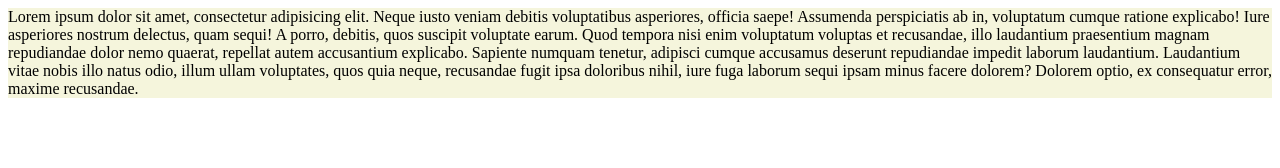
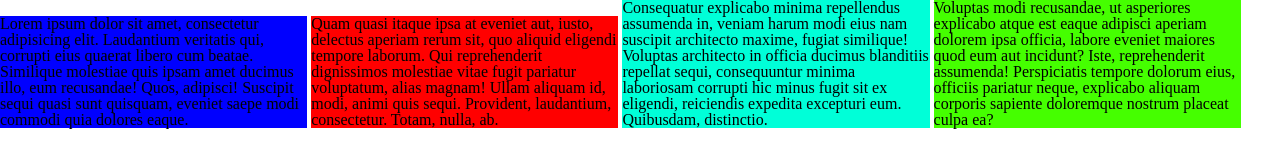
Before and after one commit to konrad03934/weekend-2, a plain HTML site: page responsywność/index.html in a window 1280 px wide. Drawn offline with Linux system fonts and the light colour scheme.

Commit message:
@media
ogarnąć to bo to jest mega ważne

```diff
--- /dev/null
+++ b/responsywność/css/responsive.css
@@ -0,0 +1,34 @@
+@media (min-width: 1168px) {
+	.box-1, .box-2, .box-3, .box-4 {
+		width: 24%;
+	}
+}
+
+@media (min-width: 999px) and (max-width: 1167px) {
+	.box-1, .box-2, .box-3, .box-4 {
+		width: 24%;
+		color: #c92727;
+		font-size: 1.3em;
+	}
+}
+
+@media (min-width: 769px) and (max-width: 998px) {
+	.box-1, .box-2, .box-3, .box-4 {
+		width: 48%;
+		color: #68b400;
+	}
+}
+
+@media (min-width: 481px) and (max-width: 768px) {
+	.box-1, .box-2, .box-3, .box-4 {
+		width: 100%;
+		color: #c92727;
+		font-size: 1.7em;
+
+	}
+}
+
+@media (min-width: 481px) and (max-width: 768px) {
+	body {
+		overflow: scroll;
+	}
--- a/responsywność/css/style.css
+++ b/responsywność/css/style.css
@@ -1,9 +1,100 @@
+/* http://meyerweb.com/eric/tools/css/reset/
+   v2.0 | 20110126
+   License: none (public domain)
+*/
+
+html, body, div, span, applet, object, iframe,
+h1, h2, h3, h4, h5, h6, p, blockquote, pre,
+a, abbr, acronym, address, big, cite, code,
+del, dfn, em, img, ins, kbd, q, s, samp,
+small, strike, strong, sub, sup, tt, var,
+b, u, i, center,
+dl, dt, dd, ol, ul, li,
+fieldset, form, label, legend,
+table, caption, tbody, tfoot, thead, tr, th, td,
+article, aside, canvas, details, embed,
+figure, figcaption, footer, header, hgroup,
+menu, nav, output, ruby, section, summary,
+time, mark, audio, video {
+	margin: 0;
+	padding: 0;
+	border: 0;
+	font-size: 100%;
+	font: inherit;
+	vertical-align: baseline;
+}
+/* HTML5 display-role reset for older browsers */
+article, aside, details, figcaption, figure,
+footer, header, hgroup, menu, nav, section {
+	display: block;
+}
+body {
+	line-height: 1;
+
+}
+ol, ul {
+	list-style: none;
+}
+blockquote, q {
+	quotes: none;
+}
+blockquote:before, blockquote:after,
+q:before, q:after {
+	content: '';
+	content: none;
+}
+table {
+	border-collapse: collapse;
+	border-spacing: 0;
+}
+
 div {
 	background-color: beige;
 }
+/*
 
 @media (min-width: 768px) and (max-width: 924px) {
 	div {
 	background-color: blue;
 	}
 }
+*/
+
+/*aspekt ratio - stosunek wysokości do szerokości*/
+body {
+	width: 100%;
+	margin: 0;
+	padding: 0;
+	border: 0;
+
+
+
+}
+
+.box-1 {
+	background-color: blue;
+	width: 24%;
+	display: inline-block;
+	font-size: 16px;
+}
+
+.box-2 {
+	background-color: #ff0000;
+	width: 24%;
+	display: inline-block;
+	font-size: 16px;
+}
+
+.box-3 {
+	background-color: #00ffd8;
+	width: 24%;
+	display: inline-block;
+	font-size: 16px;
+}
+
+.box-4 {
+	background-color: #45ff00;
+	width: 24%;
+	display: inline-block;
+	font-size: 16px;
+}
--- a/responsywność/index.html
+++ b/responsywność/index.html
@@ -3,10 +3,25 @@
 <head>
 	<meta charset="UTF-8">
 	<link rel="stylesheet" href="css/style.css" type="text/css">
+	<link rel="stylesheet" href="css/responsive.css" type="text/css">
 	<title>Document</title>
 </head>
 <body>
-	<div>Lorem ipsum dolor sit amet, consectetur adipisicing elit. Neque iusto veniam debitis voluptatibus asperiores, officia saepe! Assumenda perspiciatis ab in, voluptatum cumque ratione explicabo! Iure asperiores nostrum delectus, quam sequi! A porro, debitis, quos suscipit voluptate earum. Quod tempora nisi enim voluptatum voluptas et recusandae, illo laudantium praesentium magnam repudiandae dolor nemo quaerat, repellat autem accusantium explicabo. Sapiente numquam tenetur, adipisci cumque accusamus deserunt repudiandae impedit laborum laudantium. Laudantium vitae nobis illo natus odio, illum ullam voluptates, quos quia neque, recusandae fugit ipsa doloribus nihil, iure fuga laborum sequi ipsam minus facere dolorem? Dolorem optio, ex consequatur error, maxime recusandae.</div>
+<!--	<div>Lorem ipsum dolor sit amet, consectetur adipisicing elit. Neque iusto veniam debitis voluptatibus asperiores, officia saepe! Assumenda perspiciatis ab in, voluptatum cumque ratione explicabo! Iure asperiores nostrum delectus, quam sequi! A porro, debitis, quos suscipit voluptate earum. Quod tempora nisi enim voluptatum voluptas et recusandae, illo laudantium praesentium magnam repudiandae dolor nemo quaerat, repellat autem accusantium explicabo. Sapiente numquam tenetur, adipisci cumque accusamus deserunt repudiandae impedit laborum laudantium. Laudantium vitae nobis illo natus odio, illum ullam voluptates, quos quia neque, recusandae fugit ipsa doloribus nihil, iure fuga laborum sequi ipsam minus facere dolorem? Dolorem optio, ex consequatur error, maxime recusandae.</div>-->
+
+	<div class="box-1">
+		<p>Lorem ipsum dolor sit amet, consectetur adipisicing elit. Laudantium veritatis qui, corrupti eius quaerat libero cum beatae. Similique molestiae quis ipsam amet ducimus illo, eum recusandae! Quos, adipisci! Suscipit sequi quasi sunt quisquam, eveniet saepe modi commodi quia dolores eaque.</p>
+	</div>
+	<div class="box-2">
+		<p>Quam quasi itaque ipsa at eveniet aut, iusto, delectus aperiam rerum sit, quo aliquid eligendi tempore laborum. Qui reprehenderit dignissimos molestiae vitae fugit pariatur voluptatum, alias magnam! Ullam aliquam id, modi, animi quis sequi. Provident, laudantium, consectetur. Totam, nulla, ab.</p>
+	</div>
+	<div class="box-3">
+		<p>Consequatur explicabo minima repellendus assumenda in, veniam harum modi eius nam suscipit architecto maxime, fugiat similique! Voluptas architecto in officia ducimus blanditiis repellat sequi, consequuntur minima laboriosam corrupti hic minus fugit sit ex eligendi, reiciendis expedita excepturi eum. Quibusdam, distinctio.</p>
+	</div>
+	<div class="box-4">
+		<p>Voluptas modi recusandae, ut asperiores explicabo atque est eaque adipisci aperiam dolorem ipsa officia, labore eveniet maiores quod eum aut incidunt? Iste, reprehenderit assumenda! Perspiciatis tempore dolorum eius, officiis pariatur neque, explicabo aliquam corporis sapiente doloremque nostrum placeat culpa ea?</p>
+	</div>
+
 
 </body>
 </html>
```
